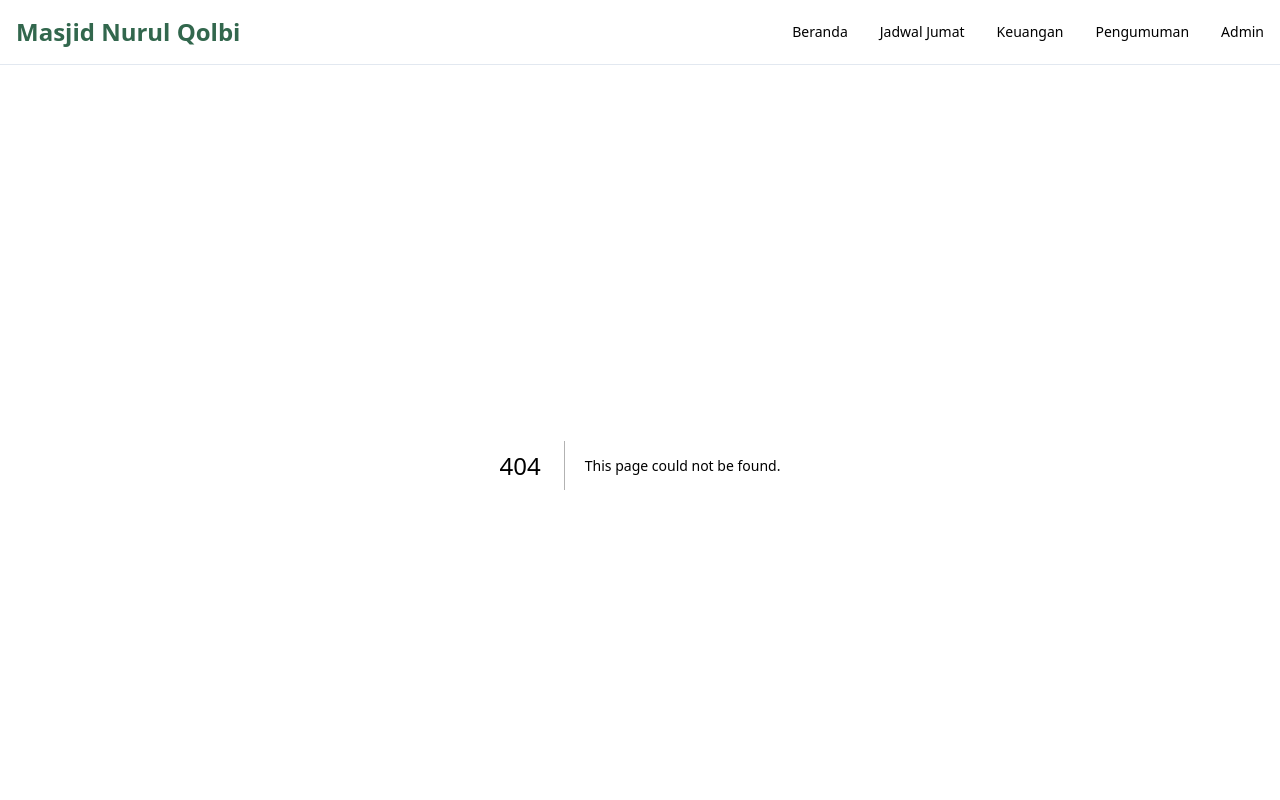
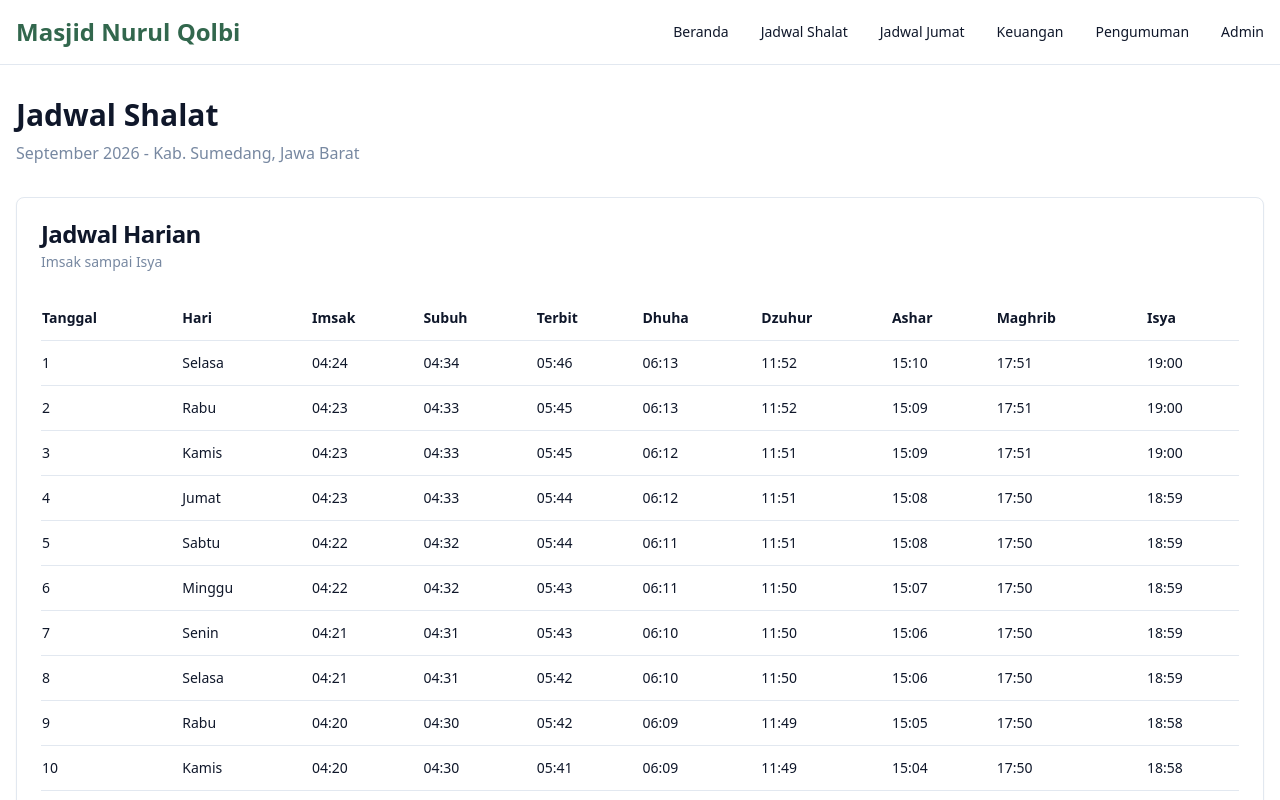
Before and after one commit to bensu89/Masjid-NQ, a Next.js app: page /jadwal-shalat in a window 1280 px wide. Before the commit this address had no page. Shown: the top 800 px of the page. Built offline with nearby package versions, Linux system fonts and the light colour scheme.

Commit message:
Add jadwal shalat page

```diff
--- /dev/null
+++ b/src/app/jadwal-shalat/page.tsx
@@ -0,0 +1,55 @@
+import { jadwalShalatMeta, jadwalShalatSeptember2026 } from "@/data/jadwalShalat";
+import { Card, CardContent, CardDescription, CardHeader, CardTitle } from "@/components/ui/Card";
+
+export default function JadwalShalatPage() {
+  return (
+    <main className="max-w-7xl mx-auto px-4 py-8">
+      <h1 className="text-3xl font-bold mb-2">Jadwal Shalat</h1>
+      <p className="text-muted-foreground mb-8">
+        {jadwalShalatMeta.bulanNama} {jadwalShalatMeta.tahun} - {jadwalShalatMeta.kabkota}, {jadwalShalatMeta.provinsi}
+      </p>
+      <Card>
+        <CardHeader>
+          <CardTitle>Jadwal Harian</CardTitle>
+          <CardDescription>Imsak sampai Isya</CardDescription>
+        </CardHeader>
+        <CardContent>
+          <div className="overflow-x-auto">
+            <table className="w-full text-sm">
+              <thead>
+                <tr className="border-b text-left">
+                  <th className="py-3">Tanggal</th>
+                  <th className="py-3">Hari</th>
+                  <th className="py-3">Imsak</th>
+                  <th className="py-3">Subuh</th>
+                  <th className="py-3">Terbit</th>
+                  <th className="py-3">Dhuha</th>
+                  <th className="py-3">Dzuhur</th>
+                  <th className="py-3">Ashar</th>
+                  <th className="py-3">Maghrib</th>
+                  <th className="py-3">Isya</th>
+                </tr>
+              </thead>
+              <tbody>
+                {jadwalShalatSeptember2026.map((item) => (
+                  <tr key={item.tanggalLengkap} className="border-b">
+                    <td className="py-3 font-medium">{item.tanggal}</td>
+                    <td className="py-3">{item.hari}</td>
+                    <td className="py-3">{item.imsak}</td>
+                    <td className="py-3">{item.subuh}</td>
+                    <td className="py-3">{item.terbit}</td>
+                    <td className="py-3">{item.dhuha}</td>
+                    <td className="py-3">{item.dzuhur}</td>
+                    <td className="py-3">{item.ashar}</td>
+                    <td className="py-3">{item.maghrib}</td>
+                    <td className="py-3">{item.isya}</td>
+                  </tr>
+                ))}
+              </tbody>
+            </table>
+          </div>
+        </CardContent>
+      </Card>
+    </main>
+  );
+}
--- a/src/app/page.tsx
+++ b/src/app/page.tsx
@@ -17,11 +17,11 @@ export default function HomePage() {
         <div className="mt-12 grid gap-6 md:grid-cols-2 xl:grid-cols-4">
           <Card>
             <CardHeader>
-              <CardTitle className="text-lg">Transparansi Keuangan</CardTitle>
-              <CardDescription>Lihat transaksi publik masjid.</CardDescription>
+              <CardTitle className="text-lg">Jadwal Shalat</CardTitle>
+              <CardDescription>Jadwal shalat harian Sumedang.</CardDescription>
             </CardHeader>
             <CardContent>
-              <Link href="/keuangan"><Button className="w-full">Buka Keuangan</Button></Link>
+              <Link href="/jadwal-shalat"><Button className="w-full">Buka Jadwal Shalat</Button></Link>
             </CardContent>
           </Card>
           <Card>
--- a/src/components/layout/Header.tsx
+++ b/src/components/layout/Header.tsx
@@ -16,6 +16,7 @@ export function Header() {
 
         <nav className="hidden md:flex gap-8">
           <Link href="/" className="text-sm hover:text-primary">Beranda</Link>
+          <Link href="/jadwal-shalat" className="text-sm hover:text-primary">Jadwal Shalat</Link>
           <Link href="/jadwal" className="text-sm hover:text-primary">Jadwal Jumat</Link>
           <Link href="/keuangan" className="text-sm hover:text-primary">Keuangan</Link>
           <Link href="/pengumuman" className="text-sm hover:text-primary">Pengumuman</Link>
@@ -30,6 +31,7 @@ export function Header() {
       {open && (
         <nav className="md:hidden border-t bg-background p-4 space-y-2">
           <Link href="/" className="block text-sm hover:text-primary">Beranda</Link>
+          <Link href="/jadwal-shalat" className="block text-sm hover:text-primary">Jadwal Shalat</Link>
           <Link href="/jadwal" className="block text-sm hover:text-primary">Jadwal Jumat</Link>
           <Link href="/keuangan" className="block text-sm hover:text-primary">Keuangan</Link>
           <Link href="/pengumuman" className="block text-sm hover:text-primary">Pengumuman</Link>
--- /dev/null
+++ b/src/data/jadwalShalat.ts
@@ -0,0 +1,54 @@
+export const jadwalShalatMeta = {
+  provinsi: "Jawa Barat",
+  kabkota: "Kab. Sumedang",
+  bulan: 9,
+  tahun: 2026,
+  bulanNama: "September",
+};
+
+export interface JadwalShalatHarian {
+  tanggal: number;
+  tanggalLengkap: string;
+  hari: string;
+  imsak: string;
+  subuh: string;
+  terbit: string;
+  dhuha: string;
+  dzuhur: string;
+  ashar: string;
+  maghrib: string;
+  isya: string;
+}
+
+export const jadwalShalatSeptember2026: JadwalShalatHarian[] = [
+  { tanggal: 1, tanggalLengkap: "2026-09-01", hari: "Selasa", imsak: "04:24", subuh: "04:34", terbit: "05:46", dhuha: "06:13", dzuhur: "11:52", ashar: "15:10", maghrib: "17:51", isya: "19:00" },
+  { tanggal: 2, tanggalLengkap: "2026-09-02", hari: "Rabu", imsak: "04:23", subuh: "04:33", terbit: "05:45", dhuha: "06:13", dzuhur: "11:52", ashar: "15:09", maghrib: "17:51", isya: "19:00" },
+  { tanggal: 3, tanggalLengkap: "2026-09-03", hari: "Kamis", imsak: "04:23", subuh: "04:33", terbit: "05:45", dhuha: "06:12", dzuhur: "11:51", ashar: "15:09", maghrib: "17:51", isya: "19:00" },
+  { tanggal: 4, tanggalLengkap: "2026-09-04", hari: "Jumat", imsak: "04:23", subuh: "04:33", terbit: "05:44", dhuha: "06:12", dzuhur: "11:51", ashar: "15:08", maghrib: "17:50", isya: "18:59" },
+  { tanggal: 5, tanggalLengkap: "2026-09-05", hari: "Sabtu", imsak: "04:22", subuh: "04:32", terbit: "05:44", dhuha: "06:11", dzuhur: "11:51", ashar: "15:08", maghrib: "17:50", isya: "18:59" },
+  { tanggal: 6, tanggalLengkap: "2026-09-06", hari: "Minggu", imsak: "04:22", subuh: "04:32", terbit: "05:43", dhuha: "06:11", dzuhur: "11:50", ashar: "15:07", maghrib: "17:50", isya: "18:59" },
+  { tanggal: 7, tanggalLengkap: "2026-09-07", hari: "Senin", imsak: "04:21", subuh: "04:31", terbit: "05:43", dhuha: "06:10", dzuhur: "11:50", ashar: "15:06", maghrib: "17:50", isya: "18:59" },
+  { tanggal: 8, tanggalLengkap: "2026-09-08", hari: "Selasa", imsak: "04:21", subuh: "04:31", terbit: "05:42", dhuha: "06:10", dzuhur: "11:50", ashar: "15:06", maghrib: "17:50", isya: "18:59" },
+  { tanggal: 9, tanggalLengkap: "2026-09-09", hari: "Rabu", imsak: "04:20", subuh: "04:30", terbit: "05:42", dhuha: "06:09", dzuhur: "11:49", ashar: "15:05", maghrib: "17:50", isya: "18:58" },
+  { tanggal: 10, tanggalLengkap: "2026-09-10", hari: "Kamis", imsak: "04:20", subuh: "04:30", terbit: "05:41", dhuha: "06:09", dzuhur: "11:49", ashar: "15:04", maghrib: "17:50", isya: "18:58" },
+  { tanggal: 11, tanggalLengkap: "2026-09-11", hari: "Jumat", imsak: "04:19", subuh: "04:29", terbit: "05:41", dhuha: "06:08", dzuhur: "11:49", ashar: "15:04", maghrib: "17:49", isya: "18:58" },
+  { tanggal: 12, tanggalLengkap: "2026-09-12", hari: "Sabtu", imsak: "04:19", subuh: "04:29", terbit: "05:40", dhuha: "06:08", dzuhur: "11:48", ashar: "15:03", maghrib: "17:49", isya: "18:58" },
+  { tanggal: 13, tanggalLengkap: "2026-09-13", hari: "Minggu", imsak: "04:18", subuh: "04:28", terbit: "05:40", dhuha: "06:07", dzuhur: "11:48", ashar: "15:02", maghrib: "17:49", isya: "18:58" },
+  { tanggal: 14, tanggalLengkap: "2026-09-14", hari: "Senin", imsak: "04:18", subuh: "04:28", terbit: "05:39", dhuha: "06:06", dzuhur: "11:47", ashar: "15:02", maghrib: "17:49", isya: "18:57" },
+  { tanggal: 15, tanggalLengkap: "2026-09-15", hari: "Selasa", imsak: "04:17", subuh: "04:27", terbit: "05:39", dhuha: "06:06", dzuhur: "11:47", ashar: "15:01", maghrib: "17:49", isya: "18:57" },
+  { tanggal: 16, tanggalLengkap: "2026-09-16", hari: "Rabu", imsak: "04:17", subuh: "04:27", terbit: "05:38", dhuha: "06:05", dzuhur: "11:47", ashar: "15:00", maghrib: "17:49", isya: "18:57" },
+  { tanggal: 17, tanggalLengkap: "2026-09-17", hari: "Kamis", imsak: "04:16", subuh: "04:26", terbit: "05:38", dhuha: "06:05", dzuhur: "11:46", ashar: "15:00", maghrib: "17:48", isya: "18:57" },
+  { tanggal: 18, tanggalLengkap: "2026-09-18", hari: "Jumat", imsak: "04:16", subuh: "04:26", terbit: "05:37", dhuha: "06:04", dzuhur: "11:46", ashar: "14:59", maghrib: "17:48", isya: "18:57" },
+  { tanggal: 19, tanggalLengkap: "2026-09-19", hari: "Sabtu", imsak: "04:15", subuh: "04:25", terbit: "05:37", dhuha: "06:04", dzuhur: "11:46", ashar: "14:58", maghrib: "17:48", isya: "18:56" },
+  { tanggal: 20, tanggalLengkap: "2026-09-20", hari: "Minggu", imsak: "04:14", subuh: "04:24", terbit: "05:36", dhuha: "06:03", dzuhur: "11:45", ashar: "14:57", maghrib: "17:48", isya: "18:56" },
+  { tanggal: 21, tanggalLengkap: "2026-09-21", hari: "Senin", imsak: "04:14", subuh: "04:24", terbit: "05:35", dhuha: "06:03", dzuhur: "11:45", ashar: "14:56", maghrib: "17:48", isya: "18:56" },
+  { tanggal: 22, tanggalLengkap: "2026-09-22", hari: "Selasa", imsak: "04:13", subuh: "04:23", terbit: "05:35", dhuha: "06:02", dzuhur: "11:45", ashar: "14:56", maghrib: "17:47", isya: "18:56" },
+  { tanggal: 23, tanggalLengkap: "2026-09-23", hari: "Rabu", imsak: "04:13", subuh: "04:23", terbit: "05:34", dhuha: "06:01", dzuhur: "11:44", ashar: "14:55", maghrib: "17:47", isya: "18:56" },
+  { tanggal: 24, tanggalLengkap: "2026-09-24", hari: "Kamis", imsak: "04:12", subuh: "04:22", terbit: "05:34", dhuha: "06:01", dzuhur: "11:44", ashar: "14:54", maghrib: "17:47", isya: "18:56" },
+  { tanggal: 25, tanggalLengkap: "2026-09-25", hari: "Jumat", imsak: "04:12", subuh: "04:22", terbit: "05:33", dhuha: "06:00", dzuhur: "11:44", ashar: "14:53", maghrib: "17:47", isya: "18:56" },
+  { tanggal: 26, tanggalLengkap: "2026-09-26", hari: "Sabtu", imsak: "04:11", subuh: "04:21", terbit: "05:33", dhuha: "06:00", dzuhur: "11:43", ashar: "14:52", maghrib: "17:47", isya: "18:55" },
+  { tanggal: 27, tanggalLengkap: "2026-09-27", hari: "Minggu", imsak: "04:11", subuh: "04:21", terbit: "05:32", dhuha: "05:59", dzuhur: "11:43", ashar: "14:52", maghrib: "17:47", isya: "18:55" },
+  { tanggal: 28, tanggalLengkap: "2026-09-28", hari: "Senin", imsak: "04:10", subuh: "04:20", terbit: "05:32", dhuha: "05:59", dzuhur: "11:43", ashar: "14:51", maghrib: "17:47", isya: "18:55" },
+  { tanggal: 29, tanggalLengkap: "2026-09-29", hari: "Selasa", imsak: "04:09", subuh: "04:19", terbit: "05:31", dhuha: "05:58", dzuhur: "11:42", ashar: "14:50", maghrib: "17:46", isya: "18:55" },
+  { tanggal: 30, tanggalLengkap: "2026-09-30", hari: "Rabu", imsak: "04:09", subuh: "04:19", terbit: "05:31", dhuha: "05:58", dzuhur: "11:42", ashar: "14:49", maghrib: "17:46", isya: "18:55" },
+];
```
